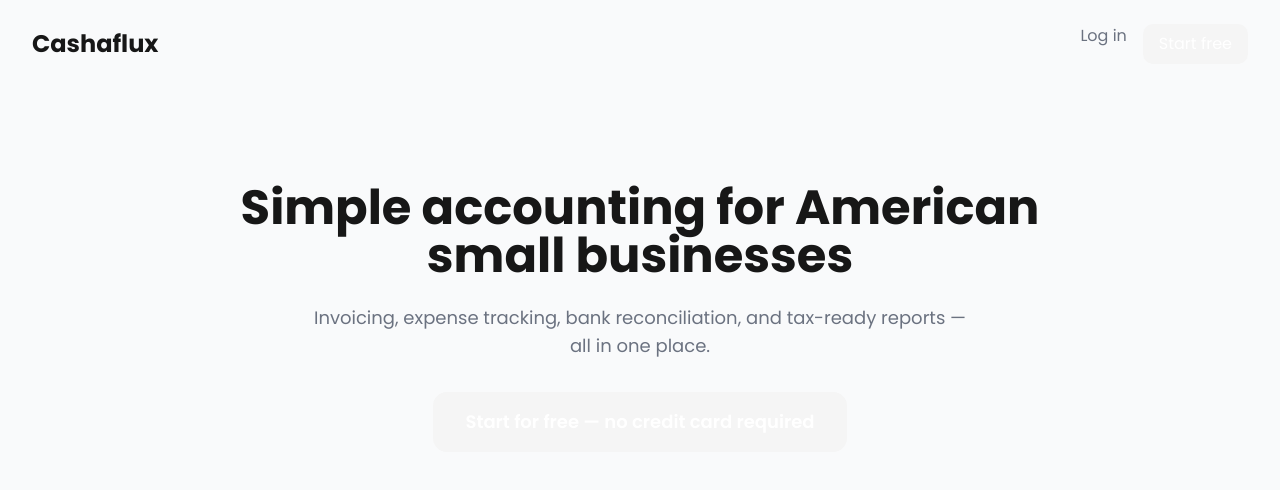
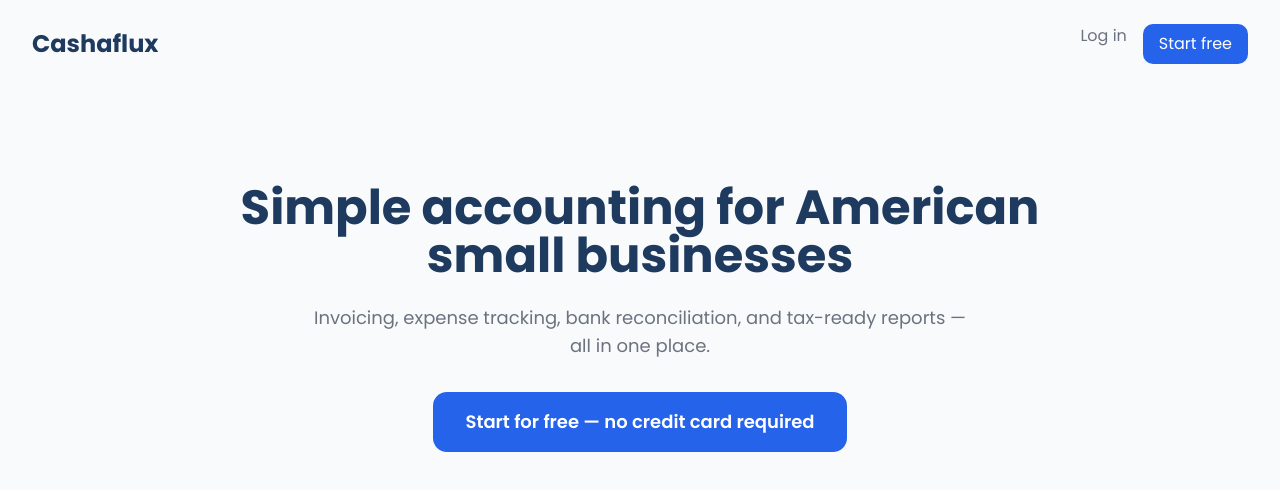
Before and after one commit to Ayewealth/CASHAFLUX, a React (Vite) app: page / in a window 1280 px wide. Shown: the top 490 px of the page. Built offline with nearby package versions, Linux system fonts and the light colour scheme.

Commit message:
fix(phase-0): override --primary and --accent CSS variables with brand colors (C1)

```diff
--- a/client/src/index.css
+++ b/client/src/index.css
@@ -39,20 +39,20 @@
   --color-text: #111827;
   --color-text-muted: #6B7280;
   --color-border: #E5E7EB;
+  --primary: #1E3A5F;
+  --primary-foreground: #FFFFFF;
+  --accent: #2563EB;
+  --accent-foreground: #FFFFFF;
   --background: oklch(1 0 0);
   --foreground: oklch(0.145 0 0);
   --card: oklch(1 0 0);
   --card-foreground: oklch(0.145 0 0);
   --popover: oklch(1 0 0);
   --popover-foreground: oklch(0.145 0 0);
-  --primary: oklch(0.205 0 0);
-  --primary-foreground: oklch(0.985 0 0);
   --secondary: oklch(0.97 0 0);
   --secondary-foreground: oklch(0.205 0 0);
   --muted: oklch(0.97 0 0);
   --muted-foreground: oklch(0.556 0 0);
-  --accent: oklch(0.97 0 0);
-  --accent-foreground: oklch(0.205 0 0);
   --destructive: oklch(0.577 0.245 27.325);
   --border: oklch(0.922 0 0);
   --input: oklch(0.922 0 0);
@@ -75,20 +75,20 @@
   --color-text: #F1F5F9;
   --color-text-muted: #94A3B8;
   --color-border: #334155;
+  --primary: #3B7DD8;
+  --primary-foreground: #FFFFFF;
+  --accent: #3B82F6;
+  --accent-foreground: #FFFFFF;
   --background: oklch(0.145 0 0);
   --foreground: oklch(0.985 0 0);
   --card: oklch(0.205 0 0);
   --card-foreground: oklch(0.985 0 0);
   --popover: oklch(0.205 0 0);
   --popover-foreground: oklch(0.985 0 0);
-  --primary: oklch(0.922 0 0);
-  --primary-foreground: oklch(0.205 0 0);
   --secondary: oklch(0.269 0 0);
   --secondary-foreground: oklch(0.985 0 0);
   --muted: oklch(0.269 0 0);
   --muted-foreground: oklch(0.708 0 0);
-  --accent: oklch(0.269 0 0);
-  --accent-foreground: oklch(0.985 0 0);
   --destructive: oklch(0.704 0.191 22.216);
   --border: oklch(1 0 0 / 10%);
   --input: oklch(1 0 0 / 15%);
```
